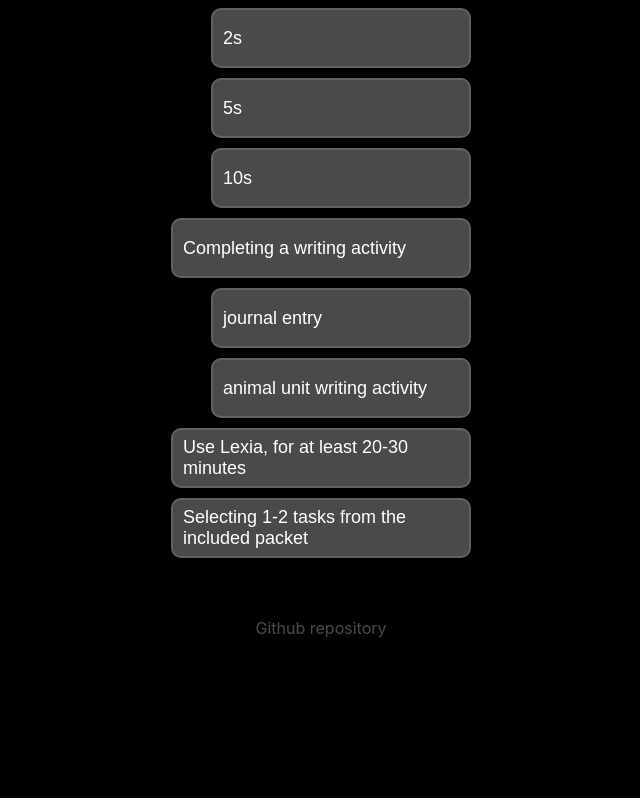
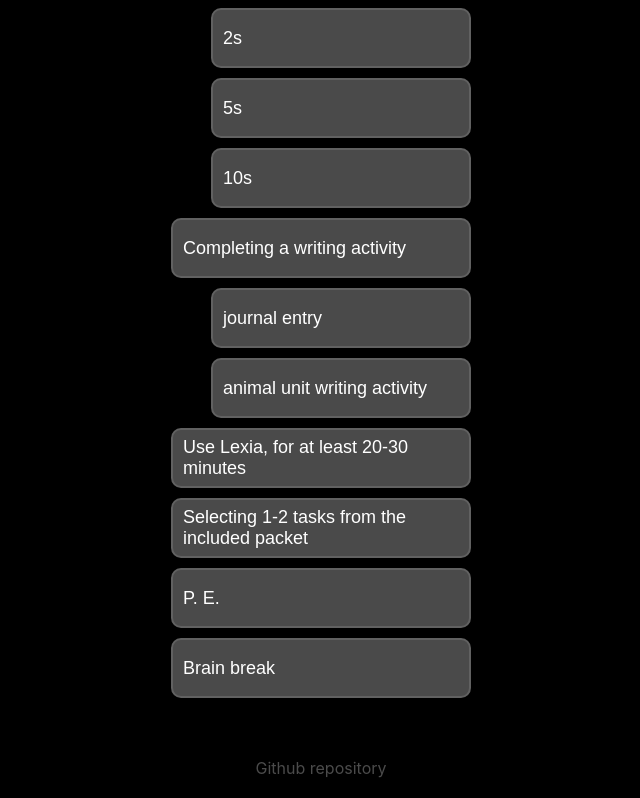
Before and after one commit to pungprakearti/distance-learning, a React (Create React App) app: page / in a window 1280 px wide. Shown: the part 712-1510 px from the top of the page, without its empty margins (319-959 px from the left). Before the commit the page ends 1370 px from the top, so only its background shows below. Built offline with nearby package versions, Linux system fonts and the light colour scheme.

Commit message:
Added more tasks

```diff
--- a/src/DistanceLearning.js
+++ b/src/DistanceLearning.js
@@ -20,7 +20,9 @@ export default class DistanceLearning extends Component {
       ['Counting and/or writing numbers', ['1s', '2s', '5s', '10s']],
       ['Completing a writing activity',['journal entry', 'animal unit writing activity']],
       ['Use Lexia, for at least 20-30 minutes'],
-      ['Selecting 1-2 tasks from the included packet']
+      ['Selecting 1-2 tasks from the included packet'],
+      ['P. E.'],
+      ['Brain break']
     ]
   }
 
```
